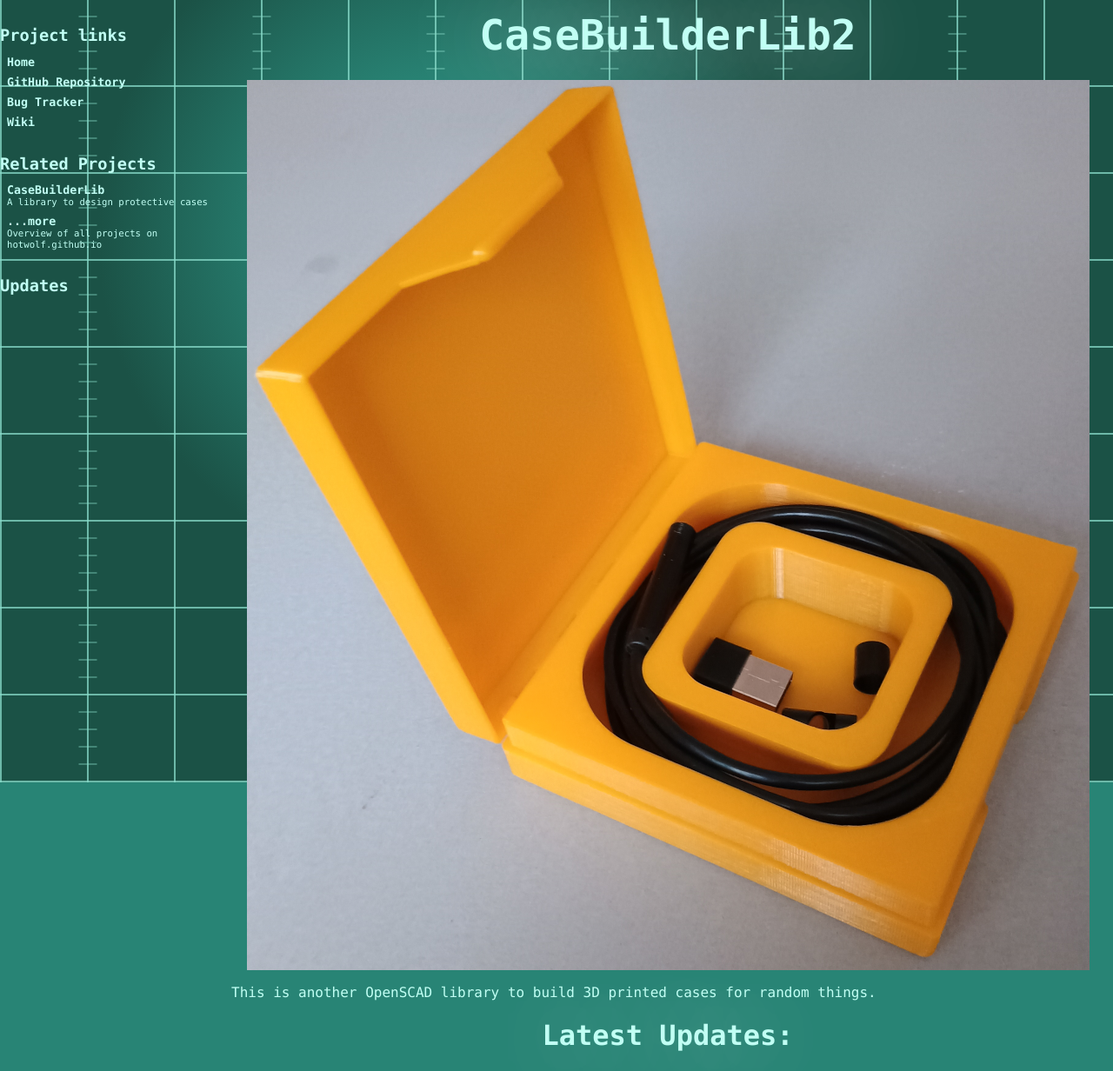
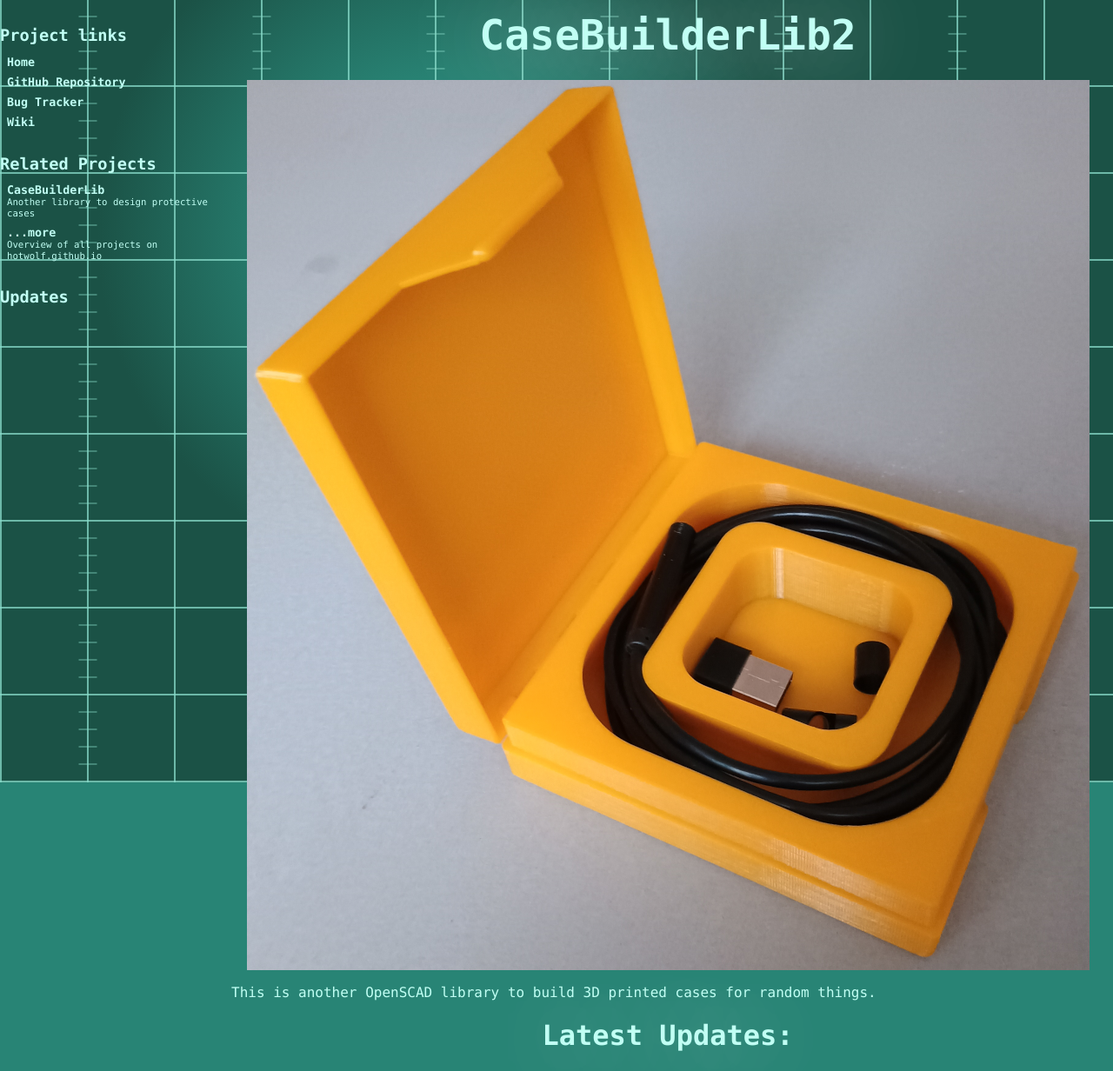
Before and after one commit to hotwolf/CaseBuilderLib2, a Jekyll site: the page built from index.html, in a window 1280 px wide. Shown: the whole page at 87% size. Built offline with Jekyll 4.4.1, drawn with Linux system fonts in a browser that asks for light colours.

Commit message:
minor fixes

```diff
--- a/_includes/ProjectLinks.html
+++ b/_includes/ProjectLinks.html
@@ -8,19 +8,19 @@
 </div><!--<div id="link">-->
 
 <div class="link">
-<a class="active" href="//github.com/hotwolf/CaseBuilderLib">
+<a class="active" href="//github.com/hotwolf/CaseBuilderLib2">
 <h1>GitHub Repository</h1>
 </a>
 </div><!--<div id="link">-->
 
 <div class="link">
-<a class="active" href="//github.com/hotwolf/CaseBuilderLib/issues">
+<a class="active" href="//github.com/hotwolf/CaseBuilderLib2/issues">
 <h1>Bug Tracker</h1>
 </a>
 </div><!--<div id="link">-->
 
 <div class="link">
-<a class="active" href="//github.com/hotwolf/CaseBuilderLib/wiki">
+<a class="active" href="//github.com/hotwolf/CaseBuilderLib2/wiki">
 <h1>Wiki</h1>
 </a>
 </div><!--<div id="link">-->
--- a/_includes/RelatedProjects.html
+++ b/_includes/RelatedProjects.html
@@ -1,11 +1,11 @@
 <div class="links">
 <h1>Related Projects</h1>
 
-<!-- MK3FilamentGuide -->
+<!-- CaseBuilderLib -->
 <div class="link">
 <a class="active" href="//hotwolf.github.io/CaseBuilderLib">
 <h1>CaseBuilderLib</h1>
-A library to design protective cases
+Another library to design protective cases
 </a>
 </div><!--<div id="link">-->
 
```
